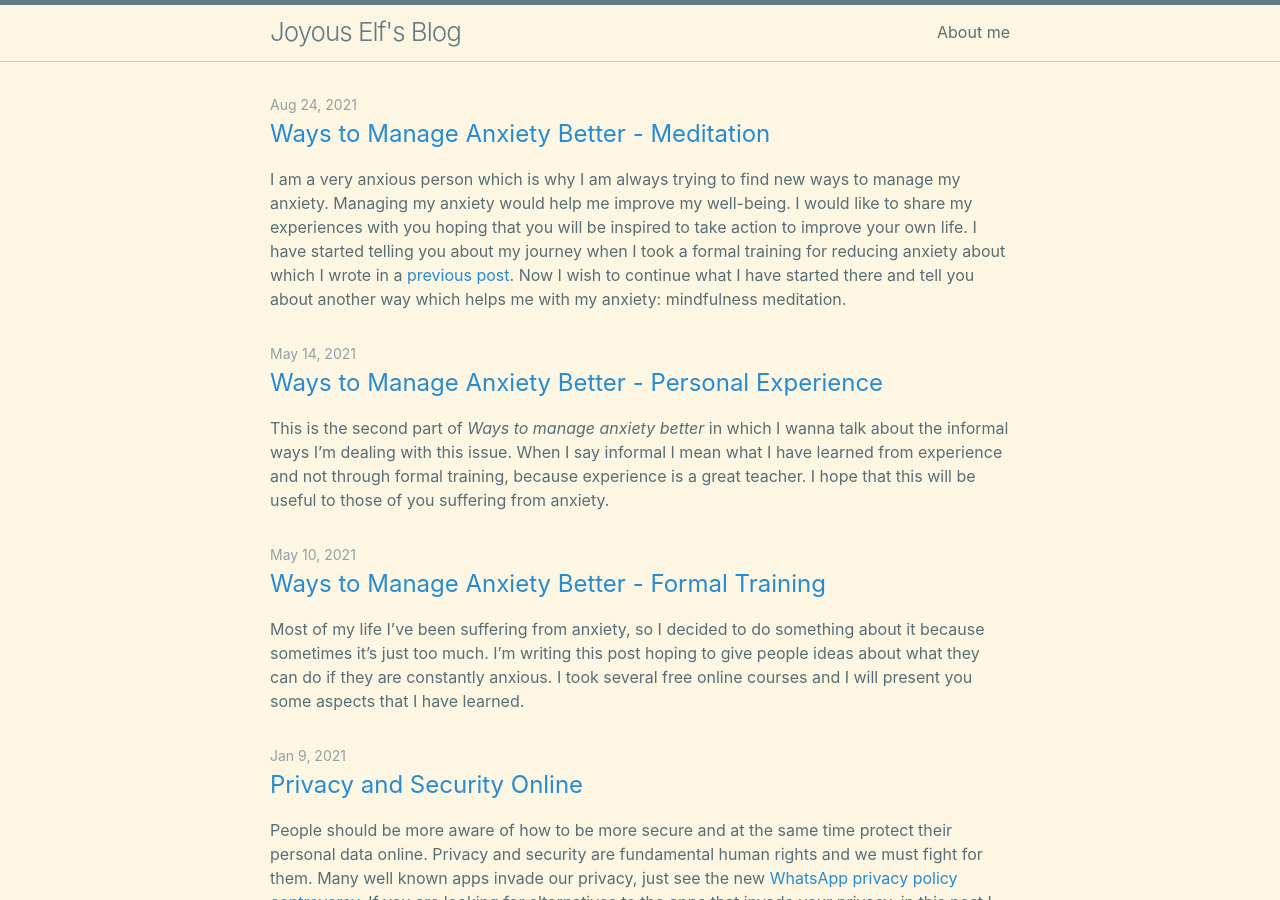
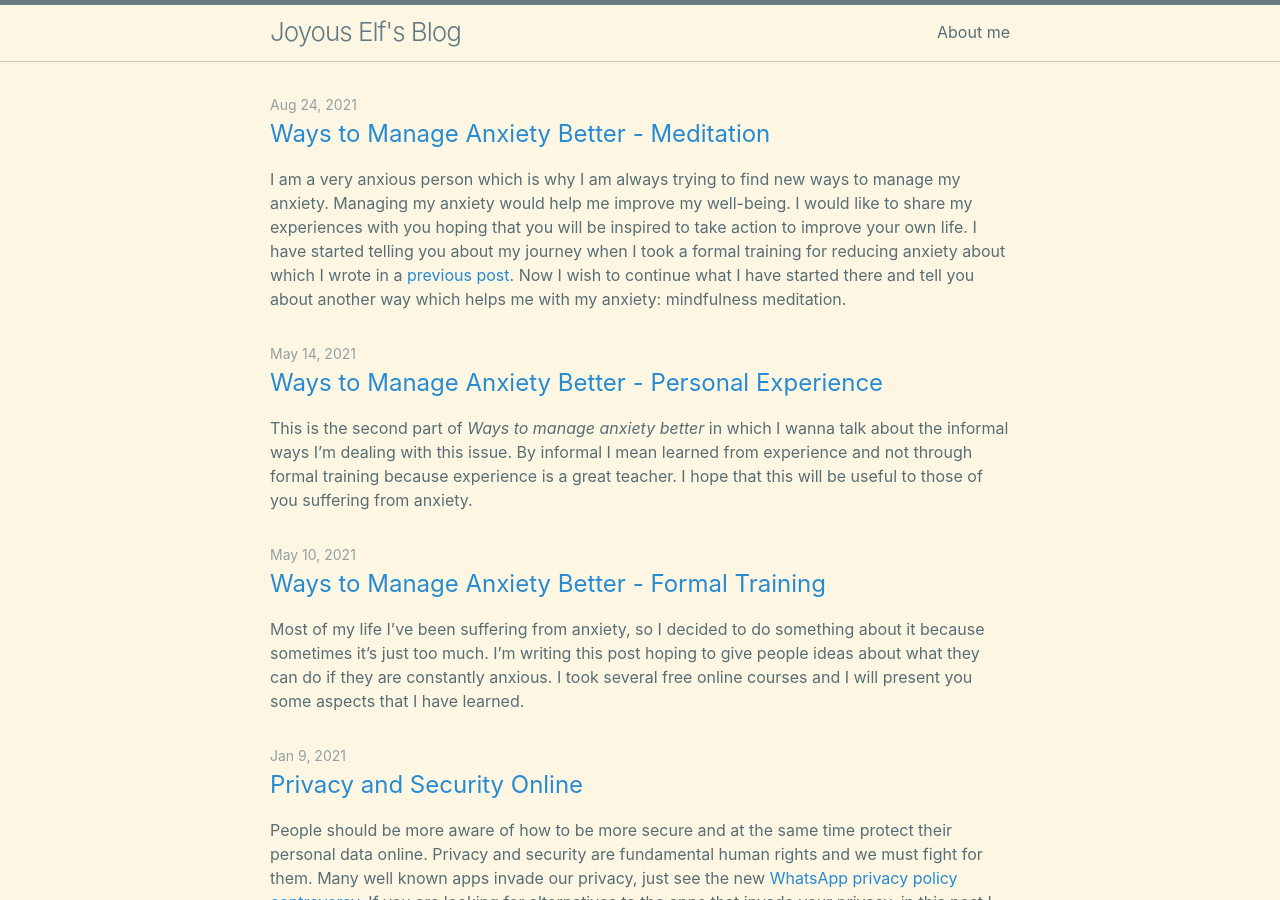
Before and after one commit to joyous-elf/my-blog, a Jekyll site: the page built from index.md, in a window 1280 px wide and 900 px high. Built offline with Jekyll 4.4.1, drawn with Linux system fonts in a browser that asks for light colours.

Commit message:
edit first paragraph

```diff
--- a/_posts/2021-05-14-ways-to-manage-anxiety-better-personal-experience.md
+++ b/_posts/2021-05-14-ways-to-manage-anxiety-better-personal-experience.md
@@ -4,7 +4,7 @@ title: Ways to Manage Anxiety Better - Personal Experience
 author: Joyous Elf
 category: Personal Experiences
 ---
-This is the second part of _Ways to manage anxiety better_ in which I wanna talk about the informal ways I'm dealing with this issue. When I say informal I mean what I have learned from experience and not through formal training, because experience is a great teacher. I hope that this will be useful to those of you suffering from anxiety.
+This is the second part of _Ways to manage anxiety better_ in which I wanna talk about the informal ways I'm dealing with this issue. By informal I mean learned from experience and not through formal training because experience is a great teacher. I hope that this will be useful to those of you suffering from anxiety.
 
 ## Talking about it to someone
 
```
